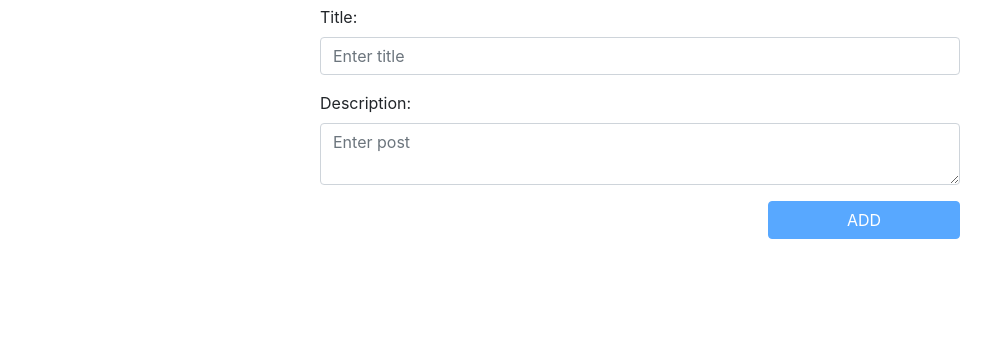
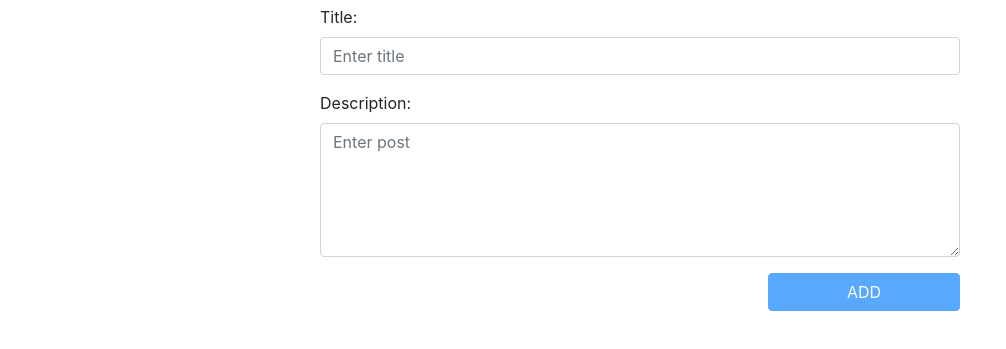
Before and after one commit to VelychkoOleksandr/posts-app, a React app: page /posts/1/add in a window 1280 px wide. Shown: the part 93-442 px from the top of the page, without its empty margins (0-1006 px from the left). Built offline with nearby package versions, Linux system fonts and the light colour scheme.

Commit message:
Minor fixes

```diff
--- a/src/components/app/add-new-post-page/add-new-post-page.js
+++ b/src/components/app/add-new-post-page/add-new-post-page.js
@@ -5,7 +5,7 @@ import './add-new-post-page.css';
 
 import withPostsAPIService from "../../../services/with-services-hoc/with-post-api-service-hoc";
 import { save_new_post } from "../../../redux/action-creators/action-creators";
-import NavBar from "../../nav-bar/nav-bar";
+import NavBar from "../nav-bar/nav-bar";
 
 class AddNewPostPage extends React.Component {
 
@@ -17,9 +17,9 @@ class AddNewPostPage extends React.Component {
   }
 
   onSubmitPost = async (e) => {
-    e.preventDefault();
+    e.preventDefault()
 
-    const newPost = await this.props.postsApiService.addNewPost(this.props.match.params.id, this.state.title, this.state.body);
+    const newPost = await this.props.postsApiService.addNewPost(this.props.match.params.id, this.state.title, this.state.body)
 
     if (newPost) {
       this.props.saveNewPost(newPost)
@@ -65,7 +65,7 @@ class AddNewPostPage extends React.Component {
 
             <div className="form-group">
               <label htmlFor="description">Description:</label>
-              <textarea className="form-control" id="description" placeholder="Enter post" onChange={this.onBodyChange} value={this.state.body} />
+              <textarea className="form-control" id="description" placeholder="Enter post" rows='5' onChange={this.onBodyChange} value={this.state.body} />
             </div>
 
             <div className='btn-submit-wrapper'>
--- a/src/components/app/index.js
+++ b/src/components/app/index.js
@@ -1,3 +1,3 @@
-import App from './app';
+import App from "./app";
 
 export default App;
--- a/src/components/app/post-edit-page/post-edit-page.js
+++ b/src/components/app/post-edit-page/post-edit-page.js
@@ -4,7 +4,7 @@ import './post-edit-page.css';
 import withPostsAPIService from "../../../services/with-services-hoc/with-post-api-service-hoc";
 import { connect } from "react-redux";
 import { edit_post } from "../../../redux/action-creators/action-creators";
-import NavBar from "../../nav-bar/nav-bar";
+import NavBar from "../nav-bar/nav-bar";
 
 class PostEditPage extends React.Component {
 
@@ -143,4 +143,4 @@ function mapStateToProps(state) {
 
 export default connect(mapStateToProps, mapDispatchToProps)(
   withPostsAPIService(PostEditPage)
-);
+)
--- a/src/components/app/posts-list-page/posts-list-page.js
+++ b/src/components/app/posts-list-page/posts-list-page.js
@@ -6,14 +6,14 @@ import { save_posts } from "../../../redux/action-creators/action-creators";
 
 import './posts-list-page.css';
 import { Link } from "react-router-dom";
-import NavBar from "../../nav-bar/nav-bar";
+import NavBar from "../nav-bar/nav-bar";
 
 class PostsListPage extends React.Component {
 
   async componentDidMount() {
     if (!this.props.posts) {
-      const posts = await this.props.postsApiService.getPostsListByID(this.props.match.params.id);
-      this.props.savePostsToRedux(posts);
+      const posts = await this.props.postsApiService.getPostsListByID(this.props.match.params.id)
+      this.props.savePostsToRedux(posts)
     }
   }
 
--- a/src/components/app/user-list-page/user-list-page.js
+++ b/src/components/app/user-list-page/user-list-page.js
@@ -7,7 +7,7 @@ import './user-list-page.css';
 
 import { save_users } from "../../../redux/action-creators/action-creators";
 import withUsersAPIService from "../../../services/with-services-hoc/with-users-api-service";
-import NavBar from "../../nav-bar/nav-bar";
+import NavBar from "../nav-bar/nav-bar";
 import Spinner from "../spinner/spinner";
 
 class UserListPage extends React.Component {
```
Also changed, not shown: public/index.html (+0 -23 lines), src/components/app/post-details/post-details.js (+6 -6 lines), public/logo192.png (deleted), public/logo512.png (deleted), src/components/app/nav-bar/index.js (renamed from src/components/nav-bar/index.js), src/components/app/nav-bar/nav-bar.js (renamed from src/components/nav-bar/nav-bar.js).
